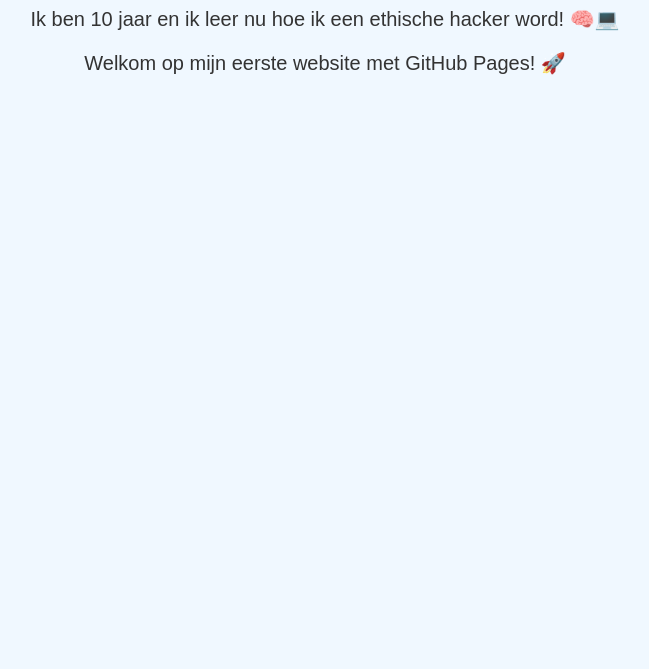
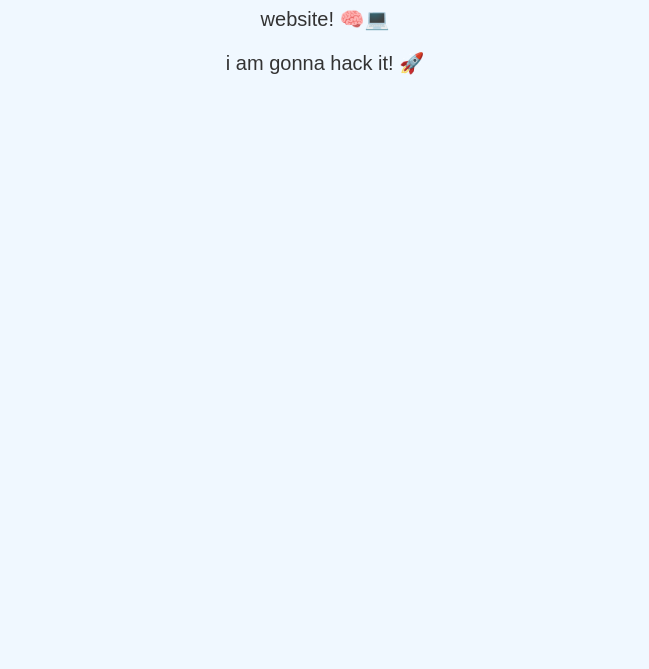
Before and after one commit to MarsPJT/Basics, a plain HTML site: page index.html in a window 1280 px wide. Shown: the part 131-800 px from the top of the page, without its empty margins (315-964 px from the left). Drawn offline with Linux system fonts and the light colour scheme.

Commit message:
Update index.html

```diff
--- a/index.html
+++ b/index.html
@@ -22,8 +22,8 @@
     </style>
   </head>
   <body>
-    <h1>Hoi! Ik ben MarsPJT</h1>
-    <p>Ik ben 10 jaar en ik leer nu hoe ik een ethische hacker word! 🧠💻</p>
-    <p>Welkom op mijn eerste website met GitHub Pages! 🚀</p>
+    <h1>Hello! this is my website</h1>
+    <p>website! 🧠💻</p>
+    <p>i am gonna hack it! 🚀</p>
   </body>
 </html>
```
